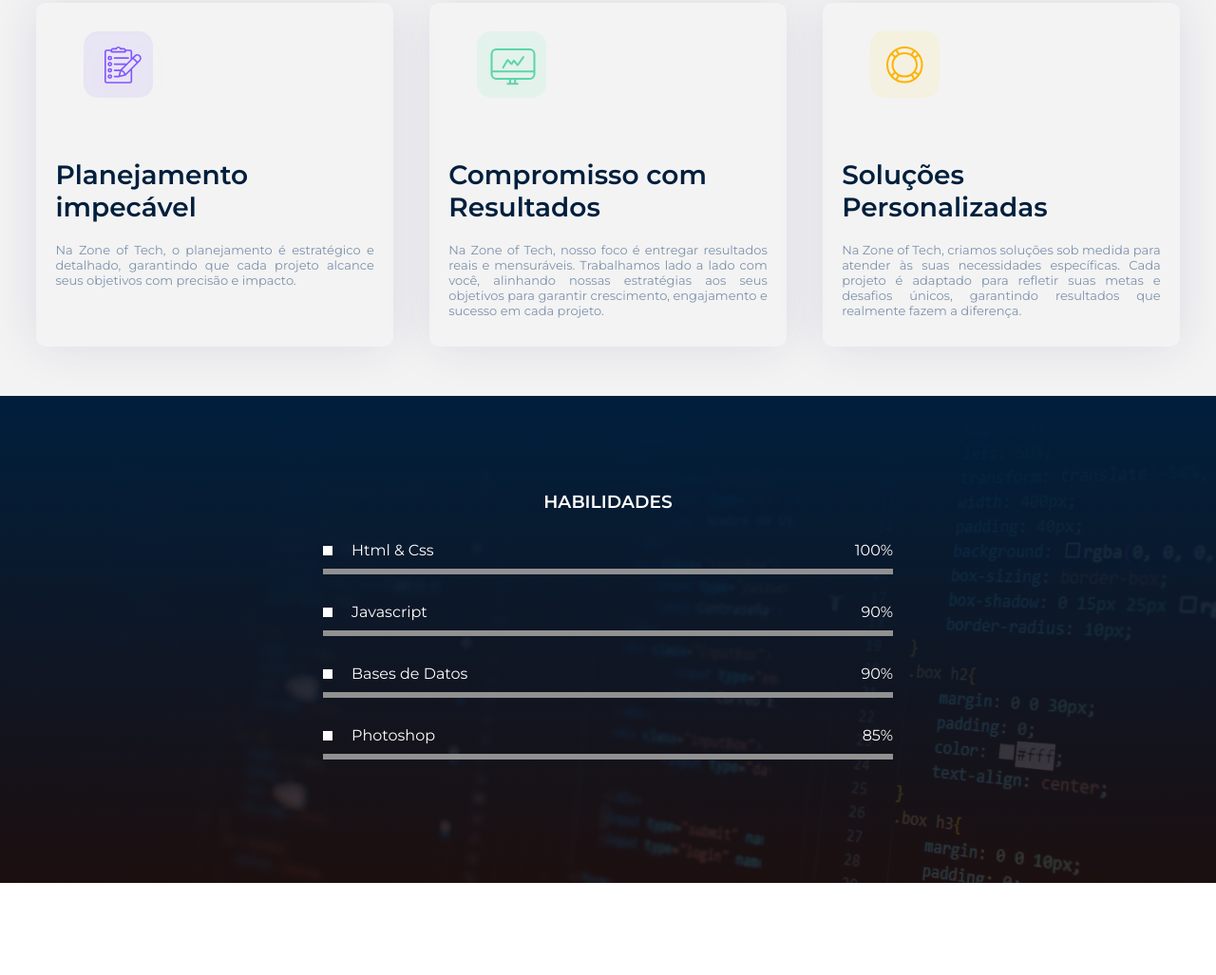
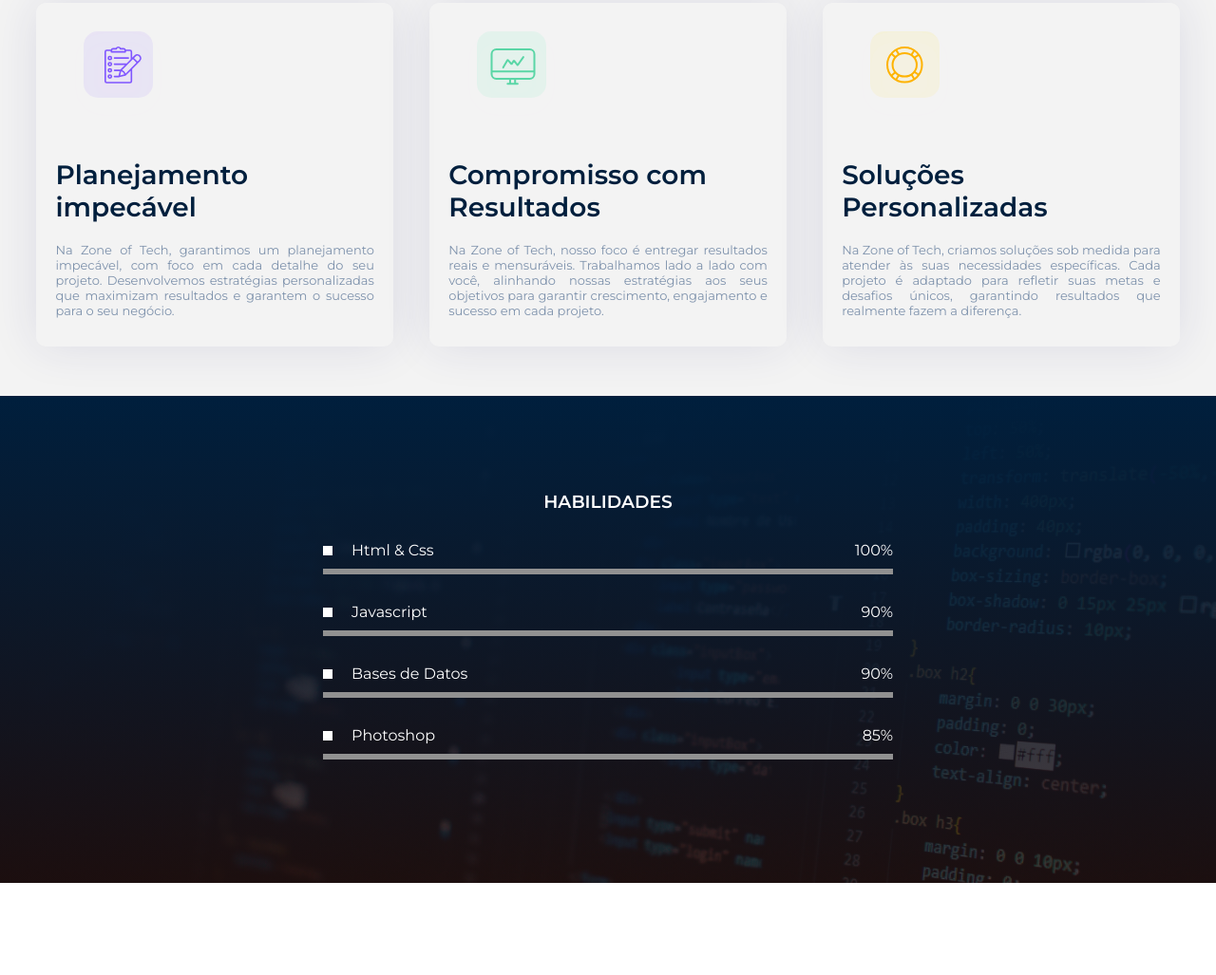
Before and after one commit to jooselucaas/zot-website, a website: page my-contact-form/public/index.html in a window 1280 px wide. Shown: the part 2705-3732 px from the top of the page at 95% size. Drawn offline with Linux system fonts and the light colour scheme; files that its build step writes are made by us from their sources; files whose address does not match are found by name.

Commit message:
Update index.html

```diff
--- a/my-contact-form/public/index.html
+++ b/my-contact-form/public/index.html
@@ -183,7 +183,7 @@
                 <div class="box-diferenciais">
                     <img src="my-contact-form/public/images/icon1.svg" />
                     <h3>Planejamento impecável</h3>
-                    <p>Na Zone of Tech, o planejamento é estratégico e detalhado, garantindo que cada projeto alcance seus objetivos com precisão e impacto.</p>
+                    <p>Na Zone of Tech, garantimos um planejamento impecável, com foco em cada detalhe do seu projeto. Desenvolvemos estratégias personalizadas que maximizam resultados e garantem o sucesso para o seu negócio.</p>
                 </div>
                 <div class="box-diferenciais">
                     <img src="my-contact-form/public/images/icon2.svg" />
```
